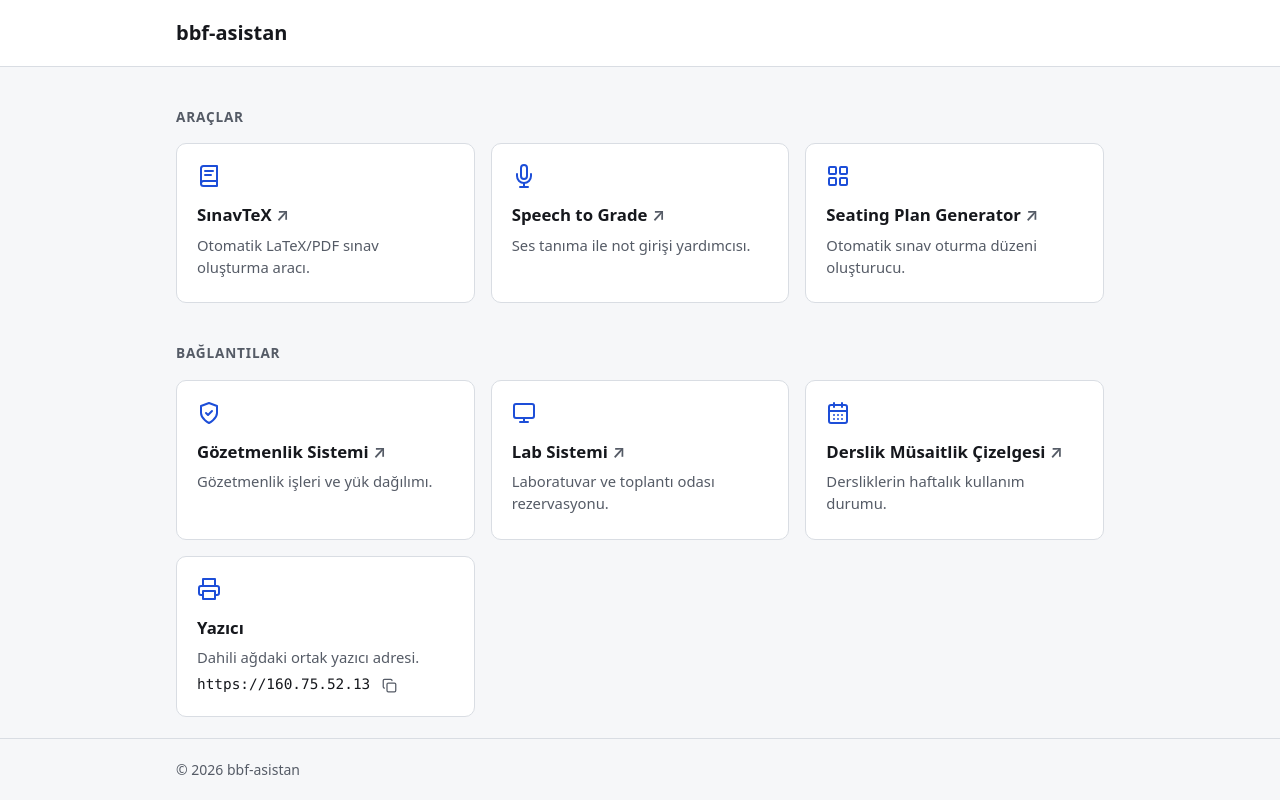
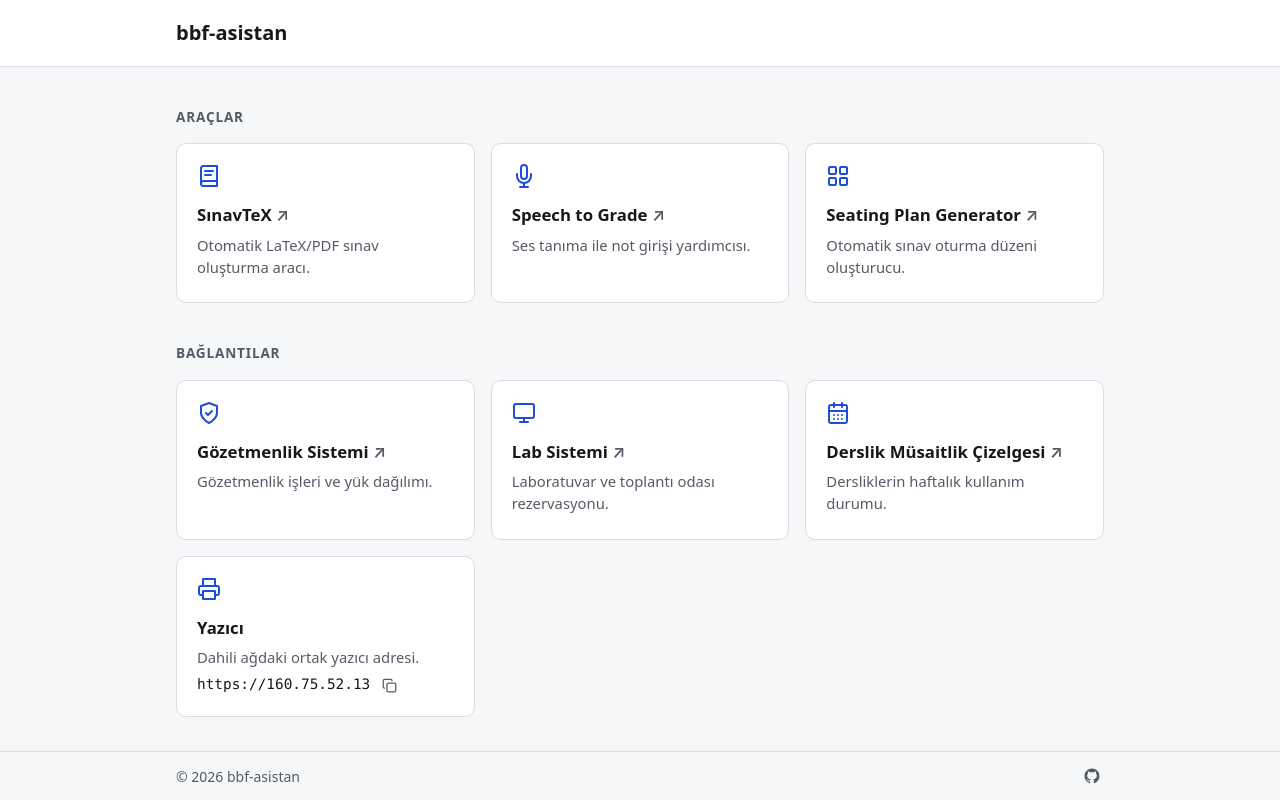
Before and after one commit to bbf-asistan/bbf-asistan.github.io, a plain HTML site: page index.html in a window 1280 px wide. Drawn offline with Linux system fonts and the light colour scheme.

Commit message:
feat: footer alanına GitHub organizasyon linki eklendi

```diff
--- a/index.html
+++ b/index.html
@@ -97,7 +97,14 @@
   </main>
 
   <footer class="site-footer">
-    <div class="container">© 2026 bbf-asistan</div>
+    <div class="container footer-content">
+      <span>© 2026 bbf-asistan</span>
+      <a href="https://github.com/bbf-asistan" target="_blank" rel="noopener noreferrer" class="footer-link" aria-label="bbf-asistan GitHub organizasyonu (yeni sekmede açılır)" title="GitHub">
+        <svg class="footer-icon" viewBox="0 0 24 24" width="18" height="18" fill="currentColor" aria-hidden="true">
+          <path d="M12 2C6.477 2 2 6.484 2 12.017c0 4.425 2.865 8.18 6.839 9.504.5.092.682-.217.682-.483 0-.237-.008-.868-.013-1.703-2.782.605-3.369-1.343-3.369-1.343-.454-1.158-1.11-1.466-1.11-1.466-.908-.62.069-.608.069-.608 1.003.07 1.53 1.032 1.53 1.032.892 1.53 2.341 1.088 2.91.832.092-.647.35-1.088.636-1.338-2.22-.253-4.555-1.113-4.555-4.951 0-1.093.39-1.988 1.029-2.688-.103-.253-.446-1.272.098-2.65 0 0 .84-.27 2.75 1.026A9.564 9.564 0 0 1 12 6.844c.85.004 1.705.115 2.504.337 1.909-1.296 2.747-1.027 2.747-1.027.546 1.379.202 2.398.1 2.651.64.7 1.028 1.595 1.028 2.688 0 3.848-2.339 4.695-4.566 4.943.359.309.678.92.678 1.855 0 1.338-.012 2.419-.012 2.747 0 .268.18.58.688.482A10.019 10.019 0 0 0 22 12.017C22 6.484 17.522 2 12 2z"/>
+        </svg>
+      </a>
+    </div>
   </footer>
 
   <div class="visually-hidden" role="status" aria-live="polite" id="status"></div>
--- a/style.css
+++ b/style.css
@@ -224,10 +224,38 @@ button:focus-visible {
 
 /* Footer */
 .site-footer {
-  padding: 20px 0;
+  padding: 12px 0;
   border-top: 1px solid var(--border);
   font-size: 0.875rem;
   color: var(--text-muted);
+}
+
+.footer-content {
+  display: flex;
+  align-items: center;
+  justify-content: space-between;
+}
+
+.footer-link {
+  display: inline-flex;
+  align-items: center;
+  justify-content: center;
+  color: var(--text-muted);
+  text-decoration: none;
+  padding: 3px;
+  border-radius: 6px;
+  transition: color 0.15s, background-color 0.15s;
+}
+
+.footer-link:hover {
+  color: var(--accent);
+  background-color: var(--accent-soft);
+}
+
+.footer-icon {
+  width: 18px;
+  height: 18px;
+  display: block;
 }
 
 /* Utilities */
```
